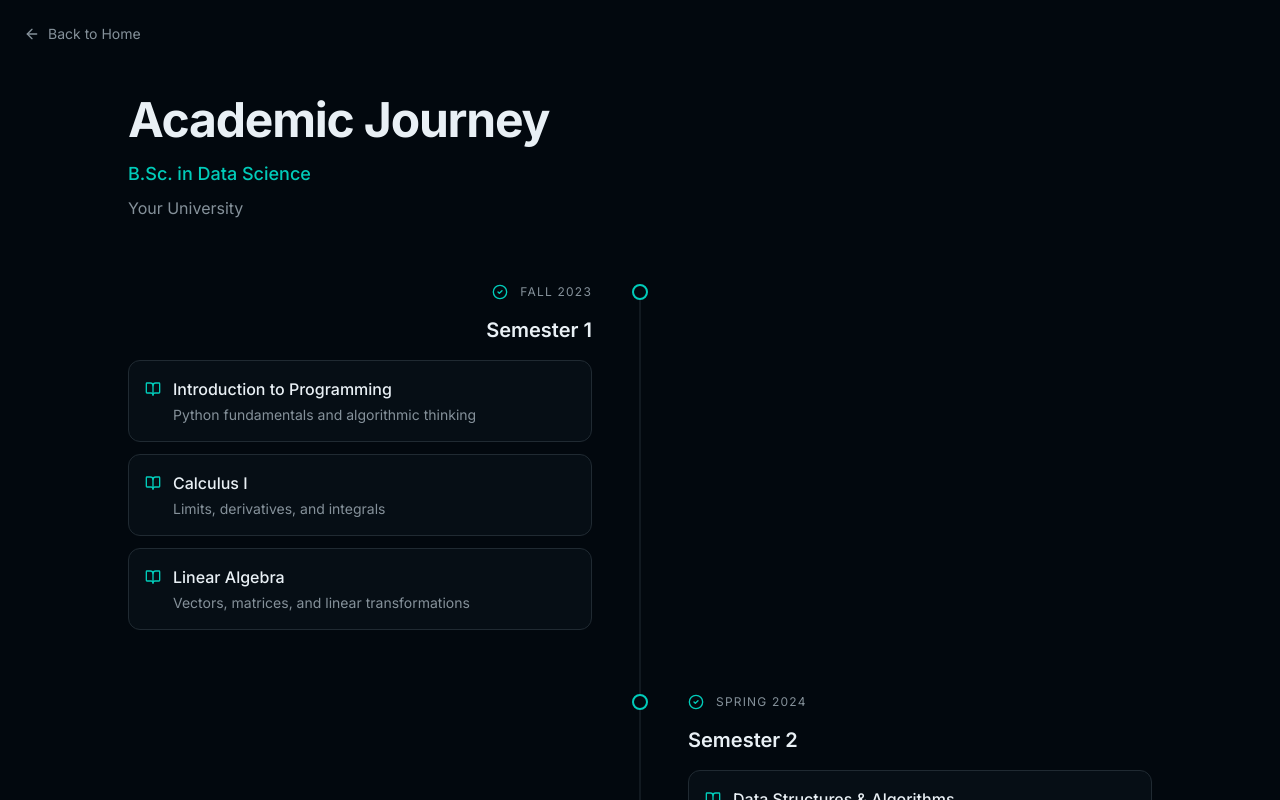
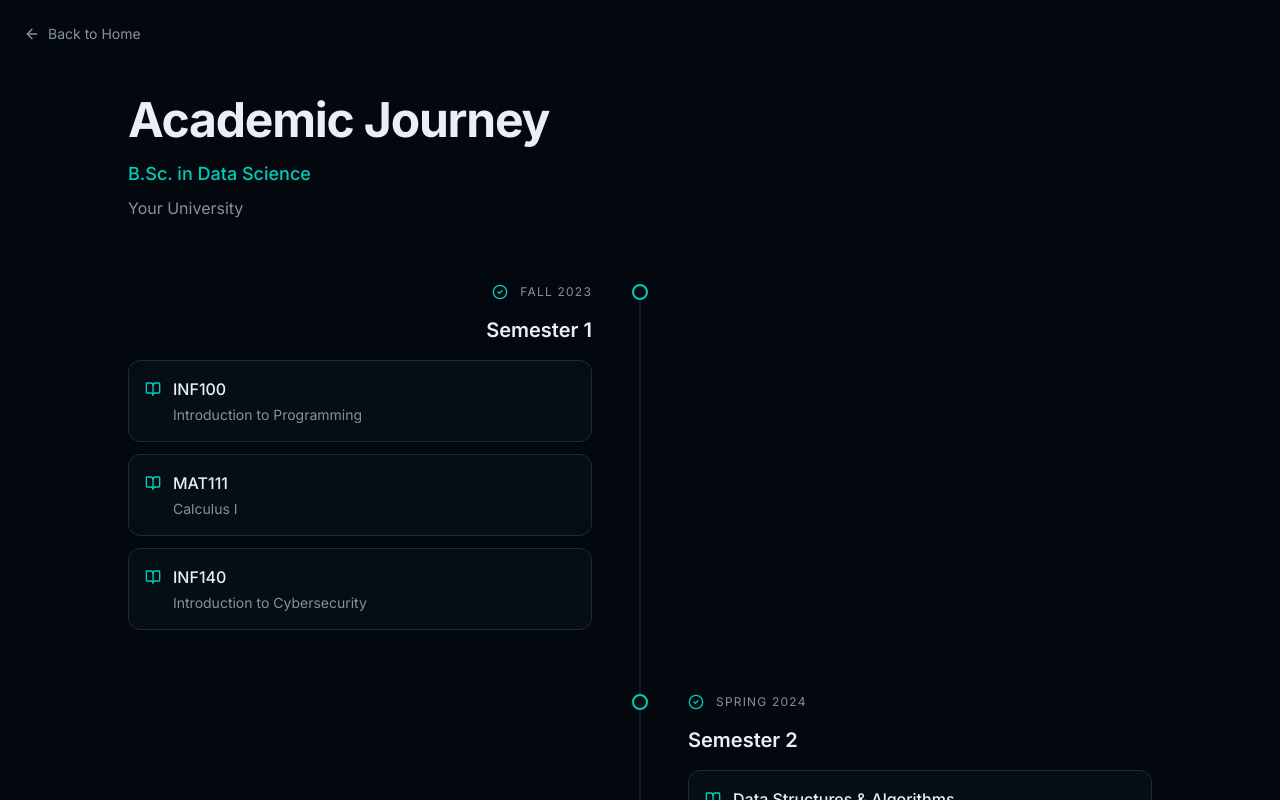
Before and after one commit to jonasjus/portfolio-website, a Next.js app: page /studies in a window 1280 px wide. Shown: the top 800 px of the page. Built offline with nearby package versions, Linux system fonts and the light colour scheme.

Commit message:
feat: update first semester course display format
Display course codes as primary names with full titles as descriptions.

Co-authored-by: Jonas Justesen <142909902+jonasjus@users.noreply.github.com>

```diff
--- a/app/studies/page.tsx
+++ b/app/studies/page.tsx
@@ -8,9 +8,9 @@ const SEMESTERS = [
     number: 1,
     period: "Fall 2023",
     courses: [
-      { name: "Introduction to Programming", description: "Python fundamentals and algorithmic thinking" },
-      { name: "Calculus I", description: "Limits, derivatives, and integrals" },
-      { name: "Linear Algebra", description: "Vectors, matrices, and linear transformations" },
+      { name: "INF100", description: "Introduction to Programming" },
+      { name: "MAT111", description: "Calculus I" },
+      { name: "INF140", description: "Introduction to Cybersecurity" },
     ],
   },
   {
```
